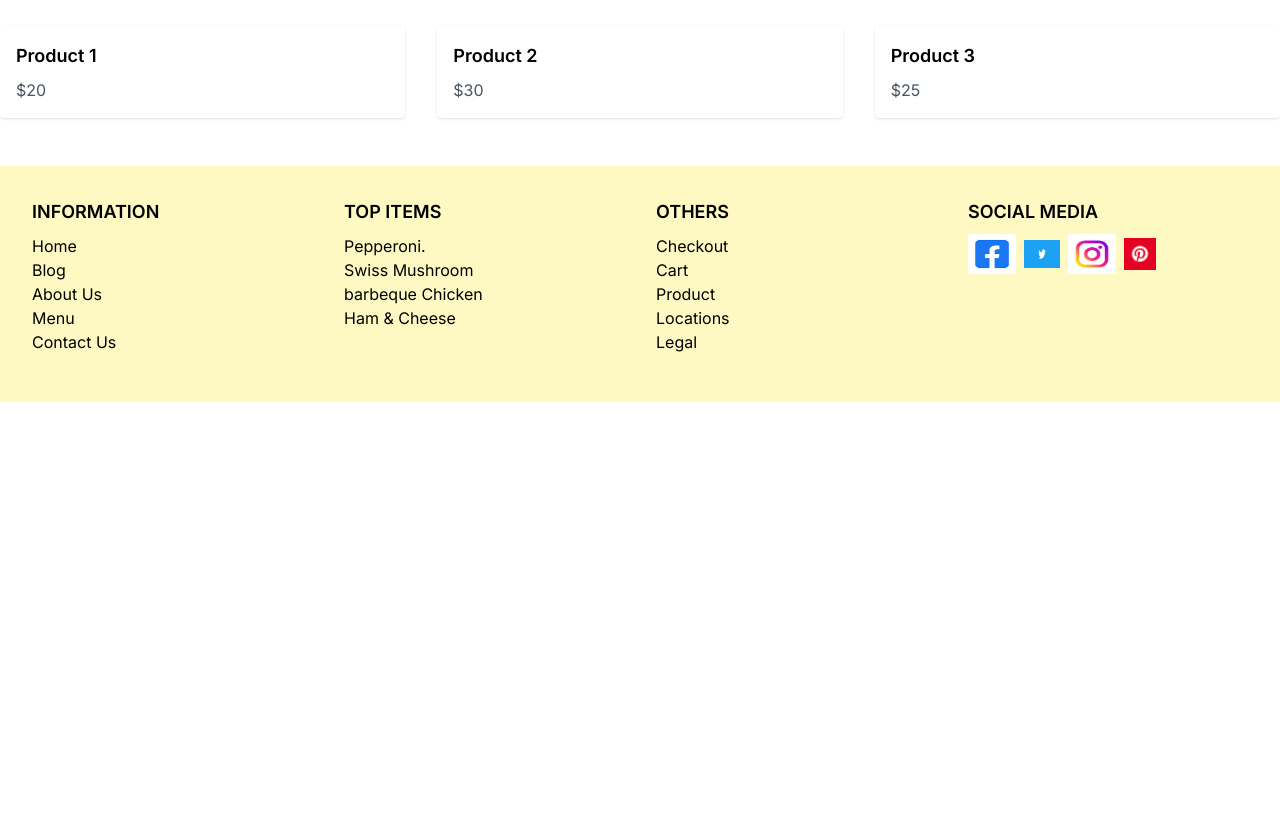
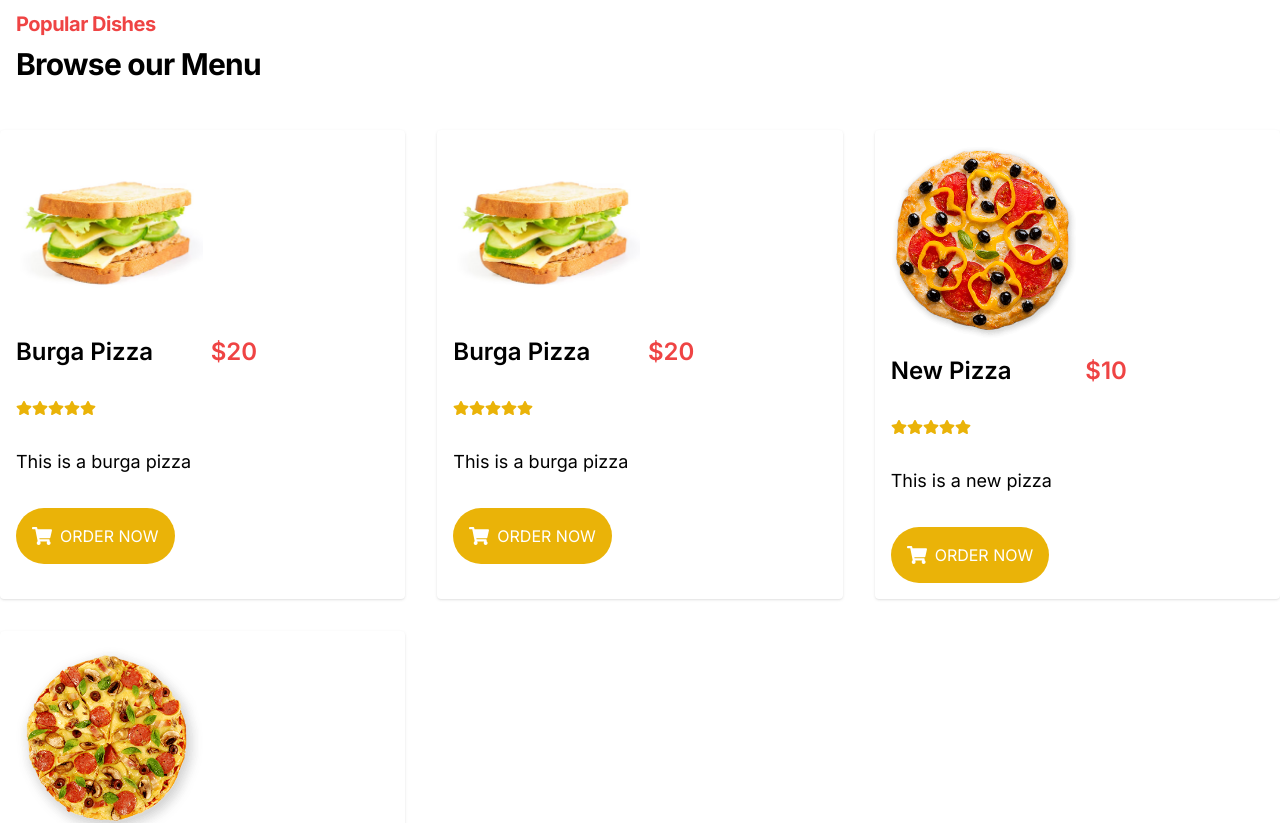
Before and after one commit to franciedigital/pizza-ordering-app, a Next.js app: page / in a window 1280 px wide. Shown: the part 960-1783 px from the top of the page. Before the commit the page ends 1410 px from the top, so only its background shows below. Built offline with nearby package versions, Linux system fonts and the light colour scheme.

Commit message:
product page completed

```diff
--- /dev/null
+++ b/src/components/common/order-button.js
@@ -0,0 +1,13 @@
+import React from "react";
+import { FaShoppingCart } from "react-icons/fa";
+
+const OrderButton = () => {
+    return (
+        <button className="flex items-center bg-yellow-500 text-white p-4 rounded-full w-max">
+          <FaShoppingCart size={20} className="mr-2" />
+          <span>ORDER NOW</span>
+        </button>
+    )
+}
+
+export default OrderButton;
--- a/src/components/hero.js
+++ b/src/components/hero.js
@@ -1,6 +1,6 @@
 // Import React at the top of your file if not already done
 import React from "react";
-import { FaShoppingCart } from "react-icons/fa";
+import OrderButton from "./common/order-button";
 
 const Hero = () => {
   return (
@@ -15,10 +15,7 @@ const Hero = () => {
           Lorem ipsum dolor sit amet, consectetur adipiscing elit. Nullam
           facilisis risus at turpis bibendum, in hendrerit erat tristique.
         </p>
-        <button className="flex items-center bg-yellow-500 text-white p-4 rounded-full w-max">
-          <FaShoppingCart size={20} className="mr-2" />
-          <span>ORDER NOW</span>
-        </button>
+        <OrderButton />
       </div>
 
       {/* Right column with semi-circle */}
--- a/src/components/products.js
+++ b/src/components/products.js
@@ -1,28 +1,91 @@
 // Import React at the top of your file if not already done
-import React from 'react';
+import React from "react";
+import { FaStar } from "react-icons/fa";
+import OrderButton from "./common/order-button";
 
 const ProductGrid = () => {
   // Dummy product data (replace with your actual data)
   const products = [
-        { id: 1, name: 'Product 1', price: '$20' },
-        { id: 2, name: 'Product 2', price: '$30' },
-        { id: 3, name: 'Product 3', price: '$25' },
+    {
+      id: 1,
+      name: "Burga Pizza",
+      image_url: "../../images/burga.jpg",
+      price: "$20",
+      description: "This is a burga pizza",
+      rating: 5,
+    },
+    {
+      id: 2,
+      name: "Burga Pizza",
+      image_url: "../../images/burga.jpg",
+      price: "$20",
+      description: "This is a burga pizza",
+      rating: 5,
+    },
+    {
+      id: 3,
+      name: "New Pizza",
+      image_url: "../../images/pizza-hero.png",
+      price: "$10",
+      description: "This is a new pizza",
+      rating: 5,
+    },
+    {
+      id: 4,
+      name: "Greek Pizza",
+      image_url: "../../images/pizza-small.png",
+      price: "$40",
+      description: "This is a greek pizza",
+      rating: 5,
+    },
     // Add more products as needed
   ];
 
   return (
-        <div className="container mx-auto mb-12">
-            <div className="grid grid-cols-1 sm:grid-cols-2 md:grid-cols-3 lg:grid-cols-3 gap-8 mt-8">
+    <section className="container mx-auto mb-12">
+      <div className="p-4 mb-4">
+        <h2 className="text-red-500 font-bold text-xl tracking-tight mb-2">
+          Popular Dishes
+        </h2>
+        <h1 className="text-3xl font-bold tracking-tight text-black">
+          Browse our Menu
+        </h1>
+      </div>
+      <div className="grid grid-cols-1  md:grid-cols-3 lg:grid-cols-3 gap-8 mt-8">
         {/* Map through products and create product cards */}
         {products.map((product) => (
-                    <div key={product.id} className="bg-white p-4 rounded shadow">
-                        <h2 className="text-lg font-semibold mb-2">{product.name}</h2>
-                        <p className="text-gray-600">{product.price}</p>
-                        {/* Add more product details or components as needed */}
+          <div key={product.id} className="bg-white rounded shadow p-4">
+            <div className="flex flex-col justify-center mb-4">
+              <img
+                src={product.image_url}
+                alt={product.description}
+                className="w-[50%]"
+              />
+            </div>
+            <div className="grid grid-cols-2 gap-4">
+              <div className="flex flex-col justify-left space-y-8">
+                <h2 className="text-2xl font-semibold ">{product.name}</h2>
+                {/* insert rating here with react-icons star icon and make text color yellow */}
+                <div className="flex items-center text-yellow-500">
+                  {Array.from({ length: product.rating }, (_, index) => (
+                    <FaStar key={index} />
+                  ))}
+                </div>
+
+                <p className="text-lg">{product.description}</p>
+                <OrderButton />
+              </div>
+
+              <div>
+                <p className=" text-red-500 text-2xl font-semibold mb-2">
+                  {product.price}
+                </p>
+              </div>
+            </div>
           </div>
         ))}
       </div>
-        </div>
+    </section>
   );
 };
 
```
Also changed, not shown: public/images/burga.jpg (added). Lines whose indentation alone changed are shown as unchanged.
